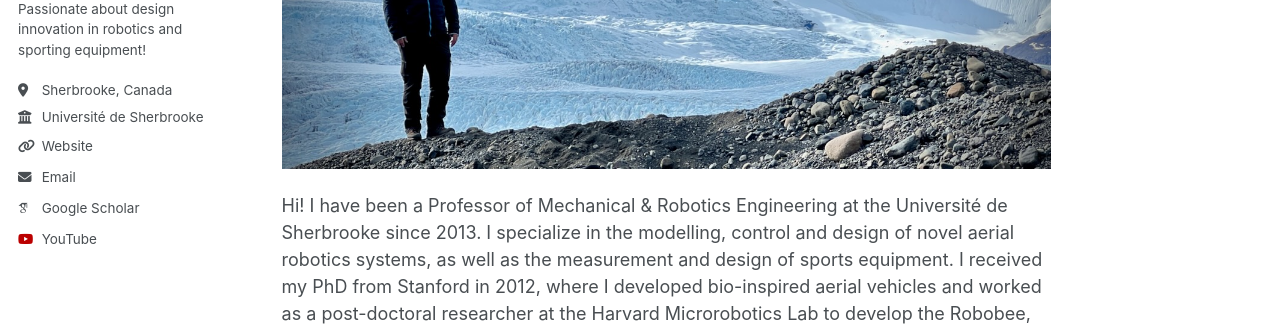
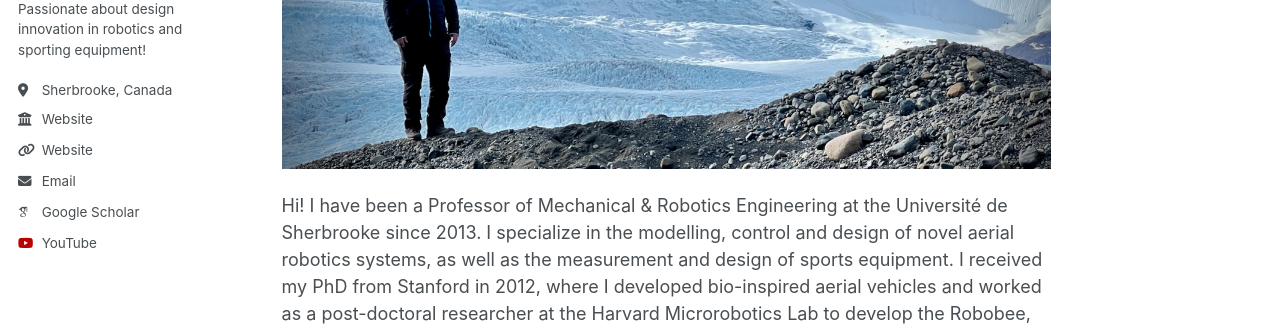
Before and after one commit to alexislussierdesbiens/alexislussierdesbiens.github.io, a Jekyll site: the page built from _pages/about.md, in a window 1280 px wide. Shown: the part 338-669 px from the top of the page. Built offline with Jekyll 4.4.1, drawn with Linux system fonts in a browser that asks for light colours; some web fonts are replaced; some of the changed lines change nothing that is shown.

Commit message:
Update _config.yml

```diff
--- a/_config.yml
+++ b/_config.yml
@@ -27,8 +27,10 @@
   pronouns         : # example: "she/her"
   bio              : "Passionate about design innovation in robotics and sporting equipment!"
   location         : "Sherbrooke, Canada"
-  employer         : "Université de Sherbrooke"
-  uri              : "https://www.createk.co/" # URL
+  employer         : # "Université de Sherbrooke"
+  uri              : # "https://www.createk.co/" # URL
+  udes             : "https://www.usherbrooke.ca/" # URL
+  createk          : "https://www.createk.co/" # URL
   email            : "alexis.lussier.desbiens@usherbrooke.ca"
 
   # Academic websites
```
